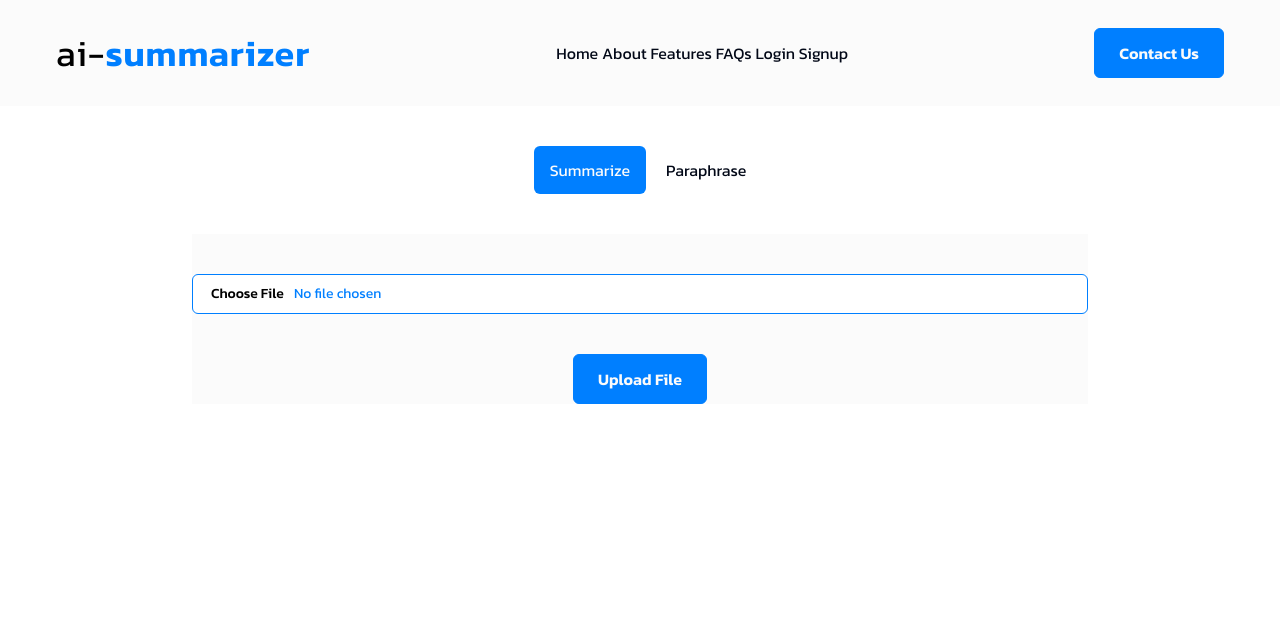
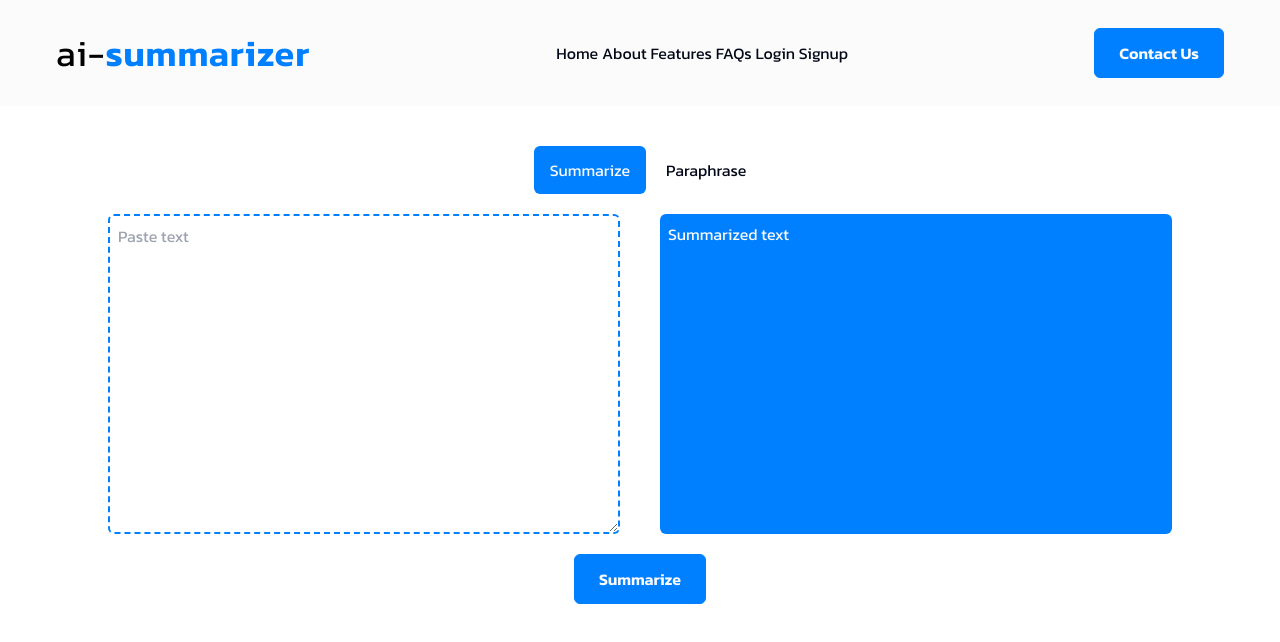
Before and after one commit to Bhavya022/text-summarizer_clientSide, a Next.js app: page /summarizer/paste-text in a window 1280 px wide. Before the commit this address had no page. Shown: the top 642 px of the page. Built offline with nearby package versions, Linux system fonts and the light colour scheme.

Commit message:
Update page.tsx

```diff
--- a/app/summarizer/paste-text/page.tsx
+++ b/app/summarizer/paste-text/page.tsx
@@ -2,74 +2,95 @@
 import React, { useState, useEffect } from "react";
 import { useRouter } from "next/navigation";
 import Link from "next/link";
-import Image from "next/image";
 import { NavBar } from "@/app/components";
-import { Input } from "@/components/ui/input";
-import axios from "axios";
+import { useClientStore } from "@/store";
+import AnimatedText from "@/app/components/AnimatedText/AnimatedText";
+import Speaker from "@/app/ui/icons/Speaker";
+import { speak } from "@/app/utils/TextToSpeech";
 
-const Upload = () => {
-  const [fileUrl, setFileUrl] = useState<string | null>(null);
-  const [fileLoading, setFileLoading] = useState(false);
-  const [errorMessage, setErrorMessage] = useState<string | null>(null);
-  const [summary, setSummary] = useState<string | null>(null);
-  const [sentiments, setSentiments] = useState<{score: number, comparative: number, words: string, positive: string, negative: string} | null>(null);
+const PasteText = () => {
+  const { data, setData } = useClientStore();
+  const [summarizedText, setSummarizedText] = useState<string>("");
+  const [sentiments, setSentiments] = useState<string[]>([]);
   const [classifications, setClassifications] = useState<string[]>([]);
-  const [keyword, setKeyword] = useState<string[]>([]);
-  const [paraphrase, setParaphrase] = useState<string | null>(null);
-  const [reportPath, setReportPath] = useState<string | null>(null);
+  const [paraphrase, setParaphrase] = useState<string>("");
+  const [requestPath, setRequestPath] = useState<string>("");
+  const [loading, setLoading] = useState<boolean>(false);
+  const [errorLength, setErrorLength] = useState<boolean>(false);
+  const [errorMessage, setErrorMessage] = useState<string>("");
+  const [history, setHistory] = useState<Array<{ text: string; summary: string; date: Date }>>([]);
   const router = useRouter();
 
-  const file_icon =
-    "https://imgs.search.brave.com/PkNC4u9TBqgKPrkKztC8BMORU8gNafaa0E1jKCgBEYw/rs:fit:500:0:0/g:ce/aHR0cHM6Ly9jZG4u/aWNvbi1pY29ucy5j/b20vaWNvbnMyLzg4/Ni9QTkcvNTEyL2Zp/bGVfSW1hZ2VfZG93/bmxvYWRfaWNvbi1p/Y29ucy5jb21fNjg5/NDIucG5n";
+  // Fetch and display summarization history from localStorage
+  const fetchSummarizationHistory = () => {
+    const history = JSON.parse(localStorage.getItem("summarizationHistory") || "[]");
+    setHistory(history);
+  };
 
   useEffect(() => {
-    const token = localStorage.getItem('authToken');
-    if (!token) {
-      router.push('/login'); // Redirect to login page if not authenticated
+    fetchSummarizationHistory();
+  }, []);
+
+  const saveToHistory = (newEntry: { text: string; summary: string; date: Date }) => {
+    const history = JSON.parse(localStorage.getItem("summarizationHistory") || "[]");
+    history.push(newEntry);
+    localStorage.setItem("summarizationHistory", JSON.stringify(history));
+    fetchSummarizationHistory(); // Refresh history after saving
+  };
+
+  // Function to summarize and analyze text
+  const handleSummarize = async () => {
+    if (data.length < 250) {
+      setErrorLength(true);
+      return;
     }
-  }, [router]);
-
-  // Handle file upload
-  const handleFileChange = async (event: React.ChangeEvent<HTMLInputElement>) => {
-    const uploadedFile = event.target.files?.[0];
-    if (uploadedFile) {
-      setFileLoading(true);
-      const formData = new FormData();
-      formData.append("file", uploadedFile);
+    setErrorLength(false);
+    setLoading(true);
 
     try {
-        const token = localStorage.getItem('authToken'); // Get the token for the request
-        const res = await axios.post(
-          `http://localhost:8000/api/upload`,
-          formData,
-          {
+      const authToken = localStorage.getItem('authToken');
+      if (!authToken) {
+        router.push('/login'); // Redirect to login page if not authenticated
+        return;
+      }
+
+      const response = await fetch("https://ai-summarization-backend1.onrender.com/api/summarize", {
+        method: "POST",
         headers: {
-              'Authorization': `Bearer ${token}`,
-              'Content-Type': 'multipart/form-data',
+          "Content-Type": "application/json",
+          "Authorization": `Bearer ${authToken}`,
         },
+        body: JSON.stringify({ text: data }),
+      });
+
+      const result = await response.json();
+      if (response.ok) {
+        setSummarizedText(result.summary || "");
+        setSentiments(result.sentiments || []);
+        setClassifications(result.classifications || []);
+        setParaphrase(result.paraphrase || "");
+        setRequestPath(result.requestpath || "");
+        setErrorMessage("");
+
+        // Save to history
+        const newEntry = { text: data, summary: result.summary, date: new Date() };
+        saveToHistory(newEntry);
+      } else {
+        setErrorMessage(result.error || "An error occurred");
       }
-        );
+    } catch (error) {
+      setErrorMessage("An error occurred while summarizing the text.");
+    } finally {
+      setLoading(false);
+    }
+  };
 
-        if (res.status === 200) {
-          console.log(res);
-          const data = res.data;
-          setFileUrl(data.reportPath);
-          setSummary(data.summary);
-          setSentiments(data.sentiments);
-          setClassifications(data.classifications);
-          setKeyword(data.keyword);
-          setParaphrase(data.paraphrase);
-          setReportPath(data.reportPath);
-          setErrorMessage(null);
-        } else {
-          setErrorMessage('Unexpected response from server.');
-        }
-      } catch (err) {
-        console.error('Error:', err);
-        setErrorMessage('Error uploading file. Please try again.');
-      } finally {
-        setFileLoading(false);
-      }
+  const handleSpeak = () => {
+    try {
+      speak(summarizedText);
+    } catch (error) {
+      console.error("Error in text-to-speech:", error);
+      setErrorMessage("Unable to perform text-to-speech.");
     }
   };
 
@@ -78,7 +99,8 @@ const Upload = () => {
       <section className="p-7 md:px-10 lg:px-14 bg-azure-blue md:bg-cotton-white">
         <NavBar />
       </section>
-      <section className="flex items-center justify-center gap-5 py-10">
+
+      <section className="flex items-center justify-center gap-5 pt-10 pb-5">
         <Link
           href="/summarizer"
           className="bg-azure-blue text-cotton-white px-4 py-3 rounded-md"
@@ -88,104 +110,90 @@ const Upload = () => {
         <Link href="/paraphraser">Paraphrase</Link>
       </section>
 
-      <section className="mx-auto bg-cotton-white w-[90%] md:w-[70%] h-auto pt-10">
-        <article className="w-full mx-auto flex flex-col justify-center gap-10 h-full">
-          {fileUrl && (
-            <div className="flex justify-center mb-5">
-              <Image
-                src={file_icon}
-                alt="File Icon"
-                width={50}
-                height={50}
-              />
-            </div>
-          )}
-          <Input
-            type="file"
-            onChange={handleFileChange}
-            accept=".pdf,.txt,.html,.doc,.docx"
-            className="border-azure-blue text-azure-blue"
-          />
-          {errorMessage && (
-            <p className="text-red-500 text-center mt-4">{errorMessage}</p>
-          )}
-          <button
-            onClick={() => document.querySelector('input[type="file"]')?.click()}
-            disabled={fileLoading}
-            className={`${
-              fileLoading ? "opacity-50" : ""
-            } bg-cotton-white md:bg-azure-blue text-azure-blue md:text-cotton-white hover:text-cotton-white md:hover:text-azure-blue px-6 py-3 rounded-md border border-azure-blue hover:bg-azure-blue md:hover:bg-transparent transition-all font-[550] mx-auto`}
+      {summarizedText && (
+        <div className="w-[90%] flex justify-end pb-5">
+          <span
+            onClick={handleSpeak}
+            className="bg-azure-blue rounded-full p-2 hover:cursor-pointer"
           >
-            {fileLoading ? "Uploading..." : "Upload File"}
-          </button>
-
-          {/* Display summary */}
-          {summary && (
-            <div className="mt-5">
-              <h3 className="text-xl font-bold mb-2">Summary:</h3>
-              <div className="p-4 border border-azure-blue rounded-md bg-gray-50">
-                <p>{summary}</p>
-              </div>
+            <Speaker />
+          </span>
         </div>
       )}
 
-          {/* Display sentiments */}
-          {sentiments && (
-            <div className="mt-5">
-              <h3 className="text-xl font-bold mb-2">Sentiments:</h3>
-              <div className="p-4 border border-azure-blue rounded-md bg-gray-50">
-                <p>Score: {sentiments.score}</p>
-                <p>Comparative: {sentiments.comparative}</p>
-                <p>Words: {sentiments.words}</p>
-                <p>Positive: {sentiments.positive}</p>
-                <p>Negative: {sentiments.negative}</p>
-              </div>
-            </div>
+      <section className="flex flex-col md:flex-row justify-center h-80 gap-10">
+        <textarea
+          onChange={(e) => setData(e.target.value)}
+          name="paste-text"
+          id="paste-text"
+          cols={30}
+          rows={10}
+          placeholder="Paste text"
+          value={data} // Changed from defaultValue to value for controlled component
+          className="mx-auto md:mx-0 border-2 border-azure-blue border-dashed w-[90%] md:w-[40%] focus:outline-azure-blue p-2 rounded-md"
+        ></textarea>
+
+        <article className="overflow-y-scroll mx-auto md:mx-0 bg-azure-blue text-cotton-white w-[90%] md:w-[40%] h-96 md:h-full rounded-md p-2">
+          {summarizedText ? (
+            <AnimatedText text={summarizedText} delay={100} />
+          ) : (
+            "Summarized text"
+          )}
+        </article>
+      </section>
+
+      {errorLength && (
+        <p className="text-red-500 text-sm text-center my-2">
+          Text must be more than 250 characters!
+        </p>
       )}
 
-          {/* Display classifications */}
+      {errorMessage && (
+        <p className="text-red-500 text-sm text-center my-2">
+          {errorMessage}
+        </p>
+      )}
+
+      {sentiments.length > 0 && (
+        <section className="my-5">
+          <h3 className="text-xl font-bold mb-2">Sentiments</h3>
+          <ul className="list-disc pl-5">
+            {sentiments.map((sentiment, index) => (
+              <li key={index}>{sentiment}</li>
+            ))}
+          </ul>
+        </section>
+      )}
+
       {classifications.length > 0 && (
-            <div className="mt-5">
-              <h3 className="text-xl font-bold mb-2">Classifications:</h3>
-              <div className="p-4 border border-azure-blue rounded-md bg-gray-50">
+        <section className="my-5">
+          <h3 className="text-xl font-bold mb-2">Classifications</h3>
           <ul className="list-disc pl-5">
             {classifications.map((classification, index) => (
               <li key={index}>{classification}</li>
             ))}
           </ul>
-              </div>
-            </div>
+        </section>
       )}
 
-          {/* Display keyword */}
-          {keyword.length > 0 && (
-            <div className="mt-5">
-              <h3 className="text-xl font-bold mb-2">Keyword:</h3>
-              <div className="p-4 border border-azure-blue rounded-md bg-gray-50">
-                <ul className="list-disc pl-5">
-                  {keyword.map((word, index) => (
-                    <li key={index}>{word}</li>
-                  ))}
-                </ul>
-              </div>
-            </div>
+      {paraphrase && (
+        <section className="my-5">
+          <h3 className="text-xl font-bold mb-2">Paraphrase</h3>
+          <p>{paraphrase}</p>
+        </section>
       )}
 
-          {/* Display paraphrase */}
-          {paraphrase && (
-            <div className="mt-5">
-              <h3 className="text-xl font-bold mb-2">Paraphrase:</h3>
-              <div className="p-4 border border-azure-blue rounded-md bg-gray-50">
-                <p>{paraphrase}</p>
-              </div>
-            </div>
+      {requestPath && (
+        <section className="my-5">
+          <h3 className="text-xl font-bold mb-2">Request Path</h3>
+          <p>{requestPath}</p>
+        </section>
       )}
 
-          {/* Display download button */}
-          {reportPath && (
+      {requestPath && (
         <div className="mt-5 flex justify-center">
           <a
-                href={`http://localhost:8000/api/download-report?reportPath=${encodeURIComponent(reportPath)}`}
+            href={`https://ai-summarization-backend1.onrender.com/api/download-report?reportPath=${encodeURIComponent(requestPath)}`}
             target="_blank"
             rel="noopener noreferrer"
             className="bg-azure-blue text-cotton-white px-6 py-3 rounded-md hover:bg-opacity-80 transition-all"
@@ -194,10 +202,36 @@ const Upload = () => {
           </a>
         </div>
       )}
-        </article>
+
+      <section className="flex justify-center my-5">
+        <button
+          onClick={handleSummarize}
+          disabled={loading}
+          className={`${
+            loading ? "opacity-50" : ""
+          } bg-cotton-white md:bg-azure-blue text-azure-blue md:text-cotton-white hover:text-cotton-white md:hover:text-azure-blue px-6 py-3 rounded-md border border-azure-blue hover:bg-azure-blue md:hover:bg-transparent transition-all font-[550] mx-auto`}
+        >
+          {loading ? "Summarizing..." : "Summarize"}
+        </button>
       </section>
+
+      {/* History section */}
+      {history.length > 0 && (
+        <section className="my-10">
+          <h3 className="text-2xl font-bold mb-5 text-center">Summarization History</h3>
+          <div className="w-[90%] mx-auto">
+            {history.map((entry, index) => (
+              <div key={index} className="border-b border-gray-300 py-3">
+                <p className="text-lg font-semibold">{entry.text}</p>
+                <p className="text-sm text-gray-600">{new Date(entry.date).toLocaleString()}</p>
+                <p className="text-md mt-2">{entry.summary}</p>
+              </div>
+            ))}
+          </div>
+        </section>
+      )}
     </main>
   );
 };
 
-export default Upload;
+export default PasteText;
```
Lines whose indentation alone changed are shown as unchanged.
